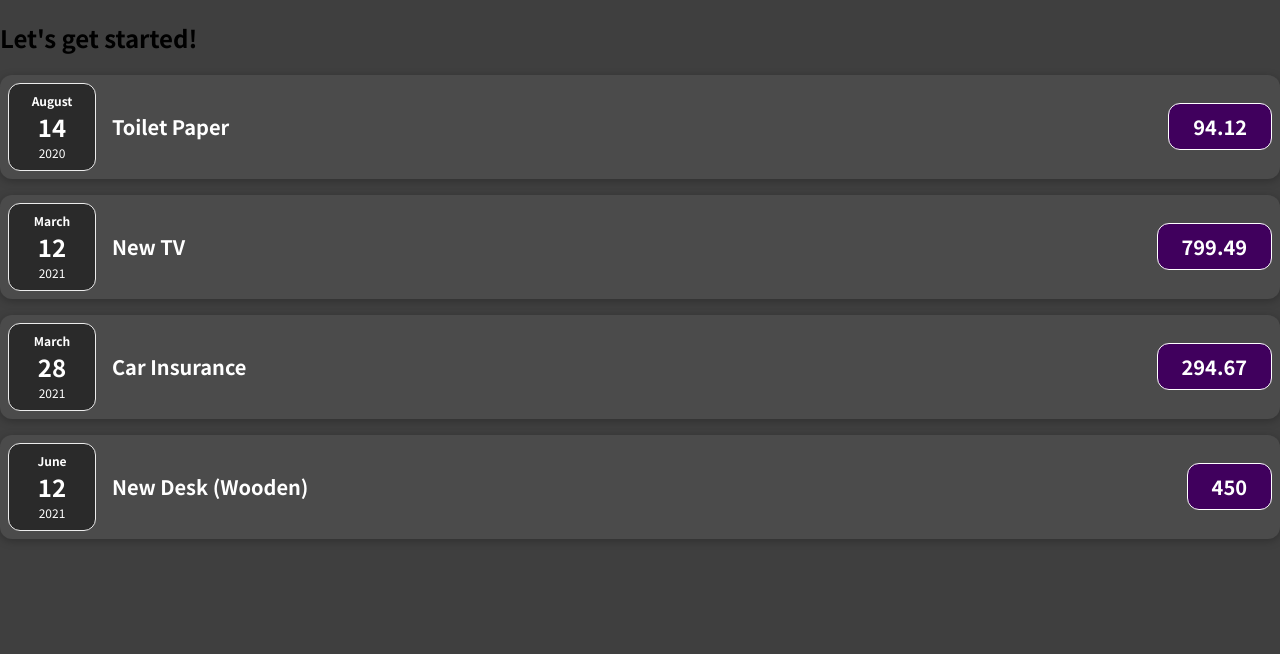
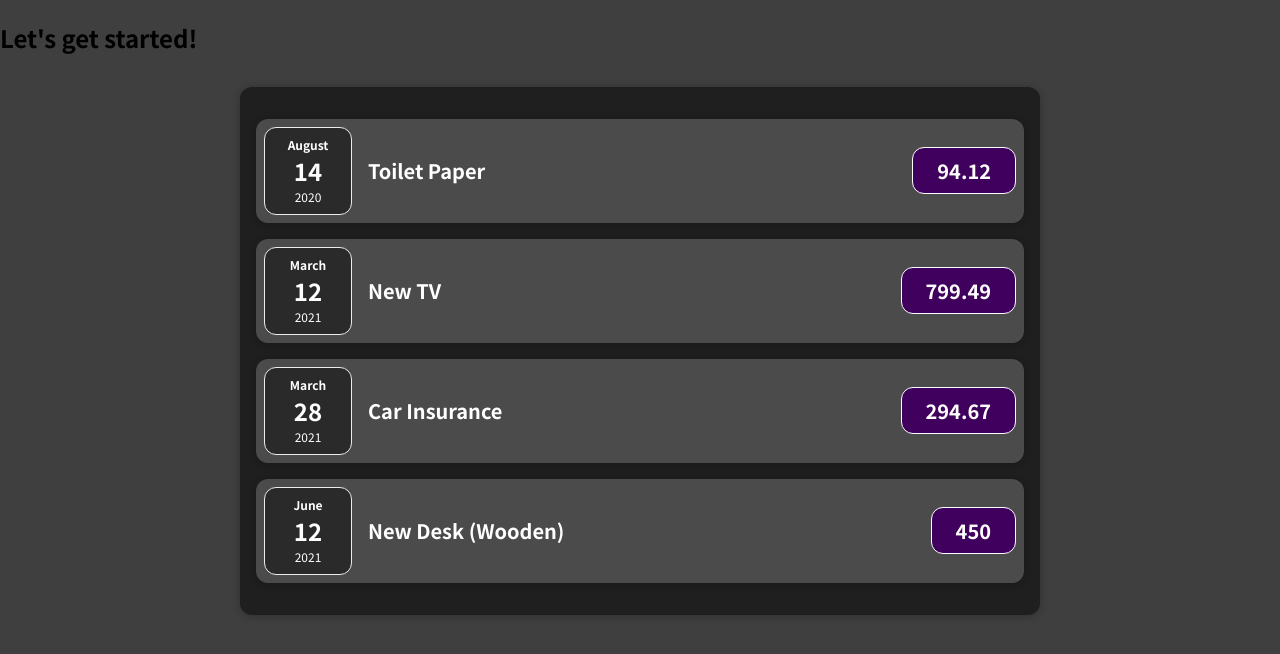
Before and after one commit to ryansereno/expense-tracker, a JavaScript app: page / in a window 1280 px wide. Shown: the top 654 px of the page. Built offline with nearby package versions, Linux system fonts and the light colour scheme.

Commit message:
added card wraapper

```diff
--- a/src/App.js
+++ b/src/App.js
@@ -1,4 +1,4 @@
-import ExpenseItem from "./components/ExpenseItem";
+import Expenses from './components/Expenses'
 
 function App() {
   const expenses = [
@@ -26,26 +26,7 @@
   return (
     <div>
       <h2>Let's get started!</h2>
-      <ExpenseItem
-        title={expenses[0].title}
-        amount={expenses[0].amount}
-        date={expenses[0].date}
-      ></ExpenseItem>
-      <ExpenseItem
-        title={expenses[1].title}
-        amount={expenses[1].amount}
-        date={expenses[1].date}
-      ></ExpenseItem>
-      <ExpenseItem
-        title={expenses[2].title}
-        amount={expenses[2].amount}
-        date={expenses[2].date}
-      ></ExpenseItem>
-      <ExpenseItem
-        title={expenses[3].title}
-        amount={expenses[3].amount}
-        date={expenses[3].date}
-      ></ExpenseItem>
+    <Expenses items={expenses} />
     </div>
   );
 }
--- /dev/null
+++ b/src/components/Card.css
@@ -0,0 +1,4 @@
+.card{
+  border-radius: 12px;
+  box-shadow: 0 1px 8px rgba(0, 0, 0, 0.25);
+}
--- /dev/null
+++ b/src/components/Card.js
@@ -0,0 +1,9 @@
+import './Card.css'
+
+function Card(props){
+    const classes = 'card ' + props.className //must allow classes to be applied at each instance of Card, in the same way classes can be applied to standard html tags like div
+    return <div className={classes}>{props.children}</div>
+
+}
+
+export default Card;
--- a/src/components/ExpenseItem.css
+++ b/src/components/ExpenseItem.css
@@ -2,10 +2,8 @@
   display: flex;
   justify-content: space-between;
   align-items: center;
-  box-shadow: 0 2px 8px rgba(0, 0, 0, 0.25);
   padding: 0.5rem;
   margin: 1rem 0;
-  border-radius: 12px;
   background-color: #4b4b4b;
 }
 
--- a/src/components/ExpenseItem.js
+++ b/src/components/ExpenseItem.js
@@ -1,14 +1,15 @@
 import ExpenseDate from './ExpenseDate'
 import './ExpenseItem.css'
+import Card from './Card'
 
 function ExpenseItem(props){
-    return (<div className="expense-item">
+    return (<Card className="expense-item">
         <ExpenseDate  date={props.date}/>
                 <div className="expense-item__description">
                     <h2>{props.title}</h2>
                     <div className="expense-item__price">{props.amount}</div>
                 </div>
-            </div>
+            </Card>
         )
 }
 
--- a/src/components/Expenses.css
+++ b/src/components/Expenses.css
@@ -4,6 +4,4 @@
   margin: 2rem auto;
   width: 50rem;
   max-width: 95%;
-  border-radius: 12px;
-  box-shadow: 0 1px 8px rgba(0, 0, 0, 0.25);
 }
--- a/src/components/Expenses.js
+++ b/src/components/Expenses.js
@@ -1,8 +1,9 @@
 import ExpenseItem from './ExpenseItem'
+import Card from './Card'
 import './Expenses.css'
 
 function Expenses(props){
-    return <div className="expenses">
+    return <Card className="expenses">
 
       <ExpenseItem
         title={props.items[0].title}
@@ -25,7 +26,7 @@
         date={props.items[3].date}
       ></ExpenseItem>
 
-        </div>
+        </Card>
 }
 
 export default Expenses;
```
